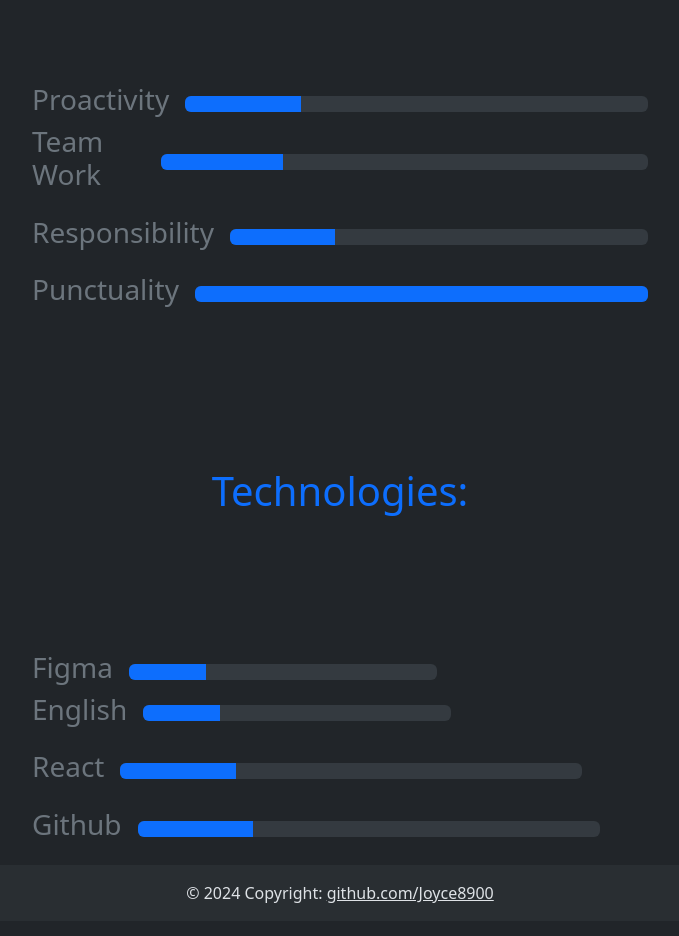
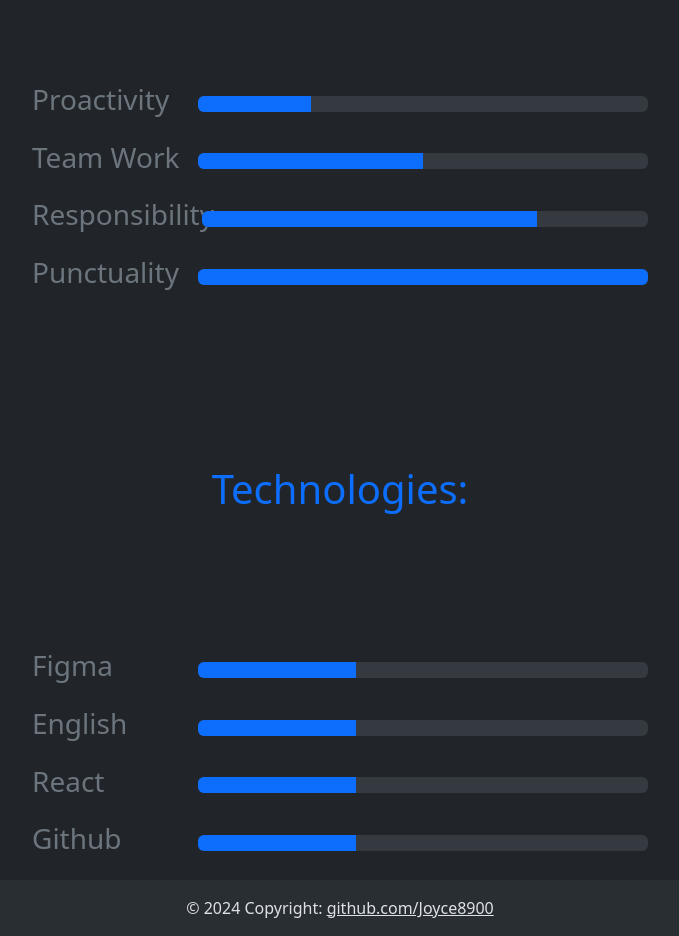
Before and after one commit to Joyce8900/portifolio, a plain HTML site: page index.html in a window 1280 px wide. Shown: the part 1760-2696 px from the top of the page, without its empty margins (300-979 px from the left). Drawn offline with nearby package versions, Linux system fonts and the light colour scheme.

Commit message:
add: ajuste em tecnologias e skills

```diff
--- a/index.html
+++ b/index.html
@@ -1,5 +1,6 @@
 <!DOCTYPE html>
 <html lang="en" data-bs-theme="dark">
+
 <head>
   <meta charset="UTF-8">
   <meta name="viewport" content="width=device-width, initial-scale=1.0">
@@ -7,17 +8,23 @@
   <!-- fonts google -->
   <link rel="preconnect" href="https://fonts.googleapis.com">
   <link rel="preconnect" href="https://fonts.gstatic.com" crossorigin>
-<link href="https://fonts.googleapis.com/css2?family=Lato:ital,wght@0,100;0,300;0,400;0,700;0,900;1,100;1,300;1,400;1,700;1,900&display=swap" rel="stylesheet">
+  <link
+    href="https://fonts.googleapis.com/css2?family=Lato:ital,wght@0,100;0,300;0,400;0,700;0,900;1,100;1,300;1,400;1,700;1,900&display=swap"
+    rel="stylesheet">
   <!-- bootstrap css -->
-<link href="https://cdn.jsdelivr.net/npm/bootstrap@5.3.3/dist/css/bootstrap.min.css" rel="stylesheet" integrity="sha384-QWTKZyjpPEjISv5WaRU9OFeRpok6YctnYmDr5pNlyT2bRjXh0JMhjY6hW+ALEwIH" crossorigin="anonymous">
+  <link href="https://cdn.jsdelivr.net/npm/bootstrap@5.3.3/dist/css/bootstrap.min.css" rel="stylesheet"
+    integrity="sha384-QWTKZyjpPEjISv5WaRU9OFeRpok6YctnYmDr5pNlyT2bRjXh0JMhjY6hW+ALEwIH" crossorigin="anonymous">
   <link rel="stylesheet" href="https://cdn.jsdelivr.net/npm/bootstrap-icons@1.11.3/font/bootstrap-icons.min.css">
   <!-- bootstrap js -->
-<script src="https://cdn.jsdelivr.net/npm/bootstrap@5.3.3/dist/js/bootstrap.bundle.min.js" integrity="sha384-YvpcrYf0tY3lHB60NNkmXc5s9fDVZLESaAA55NDzOxhy9GkcIdslK1eN7N6jIeHz" crossorigin="anonymous"></script>
+  <script src="https://cdn.jsdelivr.net/npm/bootstrap@5.3.3/dist/js/bootstrap.bundle.min.js"
+    integrity="sha384-YvpcrYf0tY3lHB60NNkmXc5s9fDVZLESaAA55NDzOxhy9GkcIdslK1eN7N6jIeHz"
+    crossorigin="anonymous"></script>
   <link rel="stylesheet" href="css/style.css">
   <!-- Biblioteca Aos -->
   <link rel="stylesheet" href="https://cdn.jsdelivr.net/npm/aos@2.3.1/dist/aos.css">
 
 </head>
+
 <body>
   <!-- NavBar -->
 
@@ -50,18 +57,20 @@
   </ul>
   <section class="container d-flex flex-wrap align-items-center ms-3 p-2 mt-xxl-5" data-aos="fade-up">
     <div class="w-25">
-    <img src="img/1710681906322.png.jfif" data-aos="zoom-out" class="img-fluid rounded-circle img-thumbnail" style="object-fit: cover; width: 100%;" alt="Imagem-eu">
+      <img src="img/1710681906322.png.jfif" data-aos="zoom-out" class="img-fluid rounded-circle img-thumbnail"
+        style="object-fit: cover; width: 100%;" alt="Imagem-eu">
     </div>
     <div class="col-12 col-md-9 p-1 mt-0 m-auto m-2 rounded-right" data-aos="fade-left">
       <p class="rounded p-2 h2 text-center text-md-start">Hi, my name is Joyce!</p>
-    <p class="rounded p-2 h5 text-center text-md-start">I’m a frontend developer and currently pursuing a degree in Information Systems at UFRN.</p>
+      <p class="rounded p-2 h5 text-center text-md-start">I’m a frontend developer and currently pursuing a degree in
+        Information Systems at UFRN.</p>
       <p class="rounded p-2 h3 text-center text-md-start">This is my portfolio!</p>
     </div>
   </section>
 
 
 
-<div class="" >
+  <div class="">
     <p class="h1 text-primary mt-5" id="main-projects" data-aos="fade-left">Main projects:</p>
   </div>
 
@@ -70,8 +79,8 @@
     <div class="card justify-content-center m-auto img-fluid" style="width: 47vh;">
       <img class="card-img-top" src="./img/cardapio.png" alt="Cardapio" style="height: 25vh; object-fit: cover;">
       <div class="card-body">
-      <h5 class="card-title">Card title</h5>
-      <p class="card-text">Some quick example text to build on the card title and make up the bulk of the card's content.</p>
+        <h5 class="card-title">Online Menu</h5>
+        <p class="card-text">Online menu, allowing the customer to place their order and have it sent directly to WhatsApp</p>
         <a href="https://cardapio-lilac.vercel.app/" target="_blank" class="btn btn-primary">Go somewhere</a>
       </div>
     </div>
@@ -80,8 +89,8 @@
     <div class="card justify-content-center m-auto img-fluid" style="width: 47vh;">
       <img class="card-img-top" src="./img/cep.png" alt="Cardapio" style="height: 25vh; object-fit: cover;">
       <div class="card-body">
-      <h5 class="card-title">Card title</h5>
-      <p class="card-text">Some quick example text to build on the card title and make up the bulk of the card's content.</p>
+        <h5 class="card-title">ZIP Code Finder</h5>
+        <p class="card-text">Using an API to locate and display the entered ZIP code</p>
         <a href="https://buscador-cep-beryl.vercel.app/" target="_blank" class="btn btn-primary">Go somewhere</a>
       </div>
     </div>
@@ -90,8 +99,8 @@
     <div class="card justify-content-center m-auto img-fluid" style="width: 47vh;">
       <img class="card-img-top" src="./img/devlinks.png" alt="Cardapio" style="height: 25vh; object-fit: cover;">
       <div class="card-body">
-      <h5 class="card-title">Card title</h5>
-      <p class="card-text">Some quick example text to build on the card title and make up the bulk of the card's content.</p>
+        <h5 class="card-title">Dev-Links</h5>
+        <p class="card-text">Page dedicated to organizing important links</p>
         <a href="https://joyce8900.github.io/DevLinks/" target="_blank" class="btn btn-primary">Go somewhere</a>
       </div>
     </div>
@@ -102,11 +111,7 @@
     </p>
 
     <div class="container d-flex flex-column w-25 ">
-  <form
-    action="https://formspree.io/f/xldeeoze"
-    method="POST"
-
-  >
+      <form action="https://formspree.io/f/xldeeoze" method="POST">
         <div class="mb-3">
           <label for="email" class="form-label">Your email:</label>
           <input type="email" name="email" id="email" class="form-control" placeholder="name@example.com" required>
@@ -116,7 +121,8 @@
         </div>
         <div class="mb-3">
           <label for="message" class="form-label">Your message:</label>
-      <textarea name="message" id="message" class="form-control" rows="4" placeholder="Type your message here" required></textarea>
+          <textarea name="message" id="message" class="form-control" rows="4" placeholder="Type your message here"
+            required></textarea>
           <div class="invalid-feedback">
             Please enter your message.
           </div>
@@ -135,88 +141,79 @@
   <div class="" data-aos="fade-down">
     <p class="h1 text-primary mt-3" id="main-projects">Skills:</p>
   </div>
-
-<section class="w-50 m-auto mb-3" id="proactivity">
-  <div class="container d-flex flex-row align-items-center">
-    <div>
-      <p class="h3 text-secondary me-3">Proactivity</p>
-    </div>
-
-    <div class="progress w-100">
-      <div class="progress-bar" role="progressbar" style="width: 25%" aria-valuenow="25" aria-valuemin="0" aria-valuemax="100"></div>
+  <section class="w-50 m-auto mb-3 d-flex flex-column" id="proactivity">
+    <div class="container">
+      <div class="d-flex flex-row align-items-center mb-3">
+        <p class="h3 text-secondary me-3 w-25">Proactivity</p>
+        <div class="progress w-75">
+          <div class="progress-bar" role="progressbar" style="width: 25%;" aria-valuenow="25" aria-valuemin="0"
+            aria-valuemax="100"></div>
         </div>
       </div>
-  <div class="container d-flex flex-row align-items-center mb-3">
-    <div>
+      <div class="d-flex flex-row align-items-center mb-3">
         <p class="h3 text-secondary me-3 w-25">Team Work</p>
-    </div>
-
-    <div class="progress w-100">
-        <div class="progress-bar" role="progressbar" style="width: 25%;" aria-valuenow="50" aria-valuemin="0" aria-valuemax="100"></div>
+        <div class="progress w-75">
+          <div class="progress-bar" role="progressbar" style="width: 50%;" aria-valuenow="50" aria-valuemin="0"
+            aria-valuemax="100"></div>
         </div>
       </div>
-<div class="container d-flex flex-row align-items-center mb-3">
-  <div>
+      <div class="d-flex flex-row align-items-center mb-3">
         <p class="h3 text-secondary me-3 w-25">Responsibility</p>
-  </div>
-
-    <div class="progress w-100">
-        <div class="progress-bar" role="progressbar" style="width: 25%" aria-valuenow="50" aria-valuemin="0" aria-valuemax="100"></div>
+        <div class="progress w-75">
+          <div class="progress-bar" role="progressbar" style="width: 75%;" aria-valuenow="75" aria-valuemin="0"
+            aria-valuemax="100"></div>
         </div>
       </div>
-<div class="container d-flex flex-row align-items-center mb-3">
-  <div>
+      <div class="d-flex flex-row align-items-center mb-3">
         <p class="h3 text-secondary me-3 w-25">Punctuality</p>
+        <div class="progress w-75">
+          <div class="progress-bar" role="progressbar" style="width: 100%;" aria-valuenow="100" aria-valuemin="0"
+            aria-valuemax="100"></div>
         </div>
-
-    <div class="progress w-100">
-        <div class="progress-bar" role="progressbar" style="width: 100%" aria-valuenow="50" aria-valuemin="0" aria-valuemax="100"></div>
       </div>
     </div>
   </section>
 
+
   <!-- TECHNOLOGIES  -->
   <div class="">
-  <p class="h1 text-primary mt-3" id="main-projects" >Technologies:</p>
+    <p class="h1 text-primary mt-3" id="main-projects">Technologies:</p>
   </div>
   <section class="w-50 m-auto mb-3">
-  <div class="container d-flex flex-row align-items-center">
-    <div>
+    <div class="container d-flex flex-row align-items-center mb-3">
       <p class="h3 text-secondary me-3" style="width: 25%;">Figma</p>
+      <div class="progress w-75">
+        <div class="progress-bar" role="progressbar" style="width: 35%;" aria-valuenow="50" aria-valuemin="0"
+          aria-valuemax="100"></div>
+      </div>
     </div>
 
-    <div class="progress w-50">
-      <div class="progress-bar" role="progressbar" style="width: 25%;" aria-valuenow="50" aria-valuemin="0" aria-valuemax="100"></div>
+    <div class="container d-flex flex-row align-items-center mb-3">
+      <p class="h3 text-secondary me-3" style="width: 25%;">English</p>
+      <div class="progress w-75">
+        <div class="progress-bar" role="progressbar" style="width: 35%;" aria-valuenow="25" aria-valuemin="0"
+          aria-valuemax="100"></div>
       </div>
     </div>
+
     <div class="container d-flex flex-row align-items-center mb-3">
-    <div>
-      <p class="h3 text-secondary me-3 w-25">English</p>
+      <p class="h3 text-secondary me-3" style="width: 25%;">React</p>
+      <div class="progress w-75">
+        <div class="progress-bar" role="progressbar" style="width: 35%;" aria-valuenow="25" aria-valuemin="0"
+          aria-valuemax="100"></div>
+      </div>
     </div>
 
-    <div class="progress w-50">
-        <div class="progress-bar" role="progressbar" style="width: 25%" aria-valuenow="25" aria-valuemin="0" aria-valuemax="100"></div>
-    </div>
-</div>
     <div class="container d-flex flex-row align-items-center mb-3">
-  <div>
-    <p class="h3 text-secondary me-3 w-25">React</p>
-  </div>
-
+      <p class="h3 text-secondary me-3" style="width: 25%;">Github</p>
       <div class="progress w-75">
-        <div class="progress-bar" role="progressbar" style="width: 25%" aria-valuenow="25" aria-valuemin="0" aria-valuemax="100"></div>
-    </div>
-</div>
-<div class="container d-flex flex-row align-items-center mb-3">
-  <DIV>
-    <p class="h3 text-secondary me-3 w-25">Github</p>
-  </DIV>
-
-    <div class="progress w-75">
-        <div class="progress-bar d-flex" role="progressbar" style="width: 25%" aria-valuenow="35" aria-valuemin="0" aria-valuemax="100"></div>
+        <div class="progress-bar" role="progressbar" style="width: 35%;" aria-valuenow="35" aria-valuemin="0"
+          aria-valuemax="100"></div>
       </div>
     </div>
   </section>
+
+
   <footer class="bg-body-tertiary text-center text-lg-start">
     <!-- Copyright -->
     <div class="text-center p-3" style="background-color: rgba(0, 0, 0, 0.05);">
@@ -229,4 +226,5 @@
   <script src="script.js"></script>
   <script src="https://cdn.jsdelivr.net/npm/aos@2.3.1/dist/aos.js"></script>
 </body>
+
 </html>
```
Lines whose indentation alone changed are shown as unchanged.
